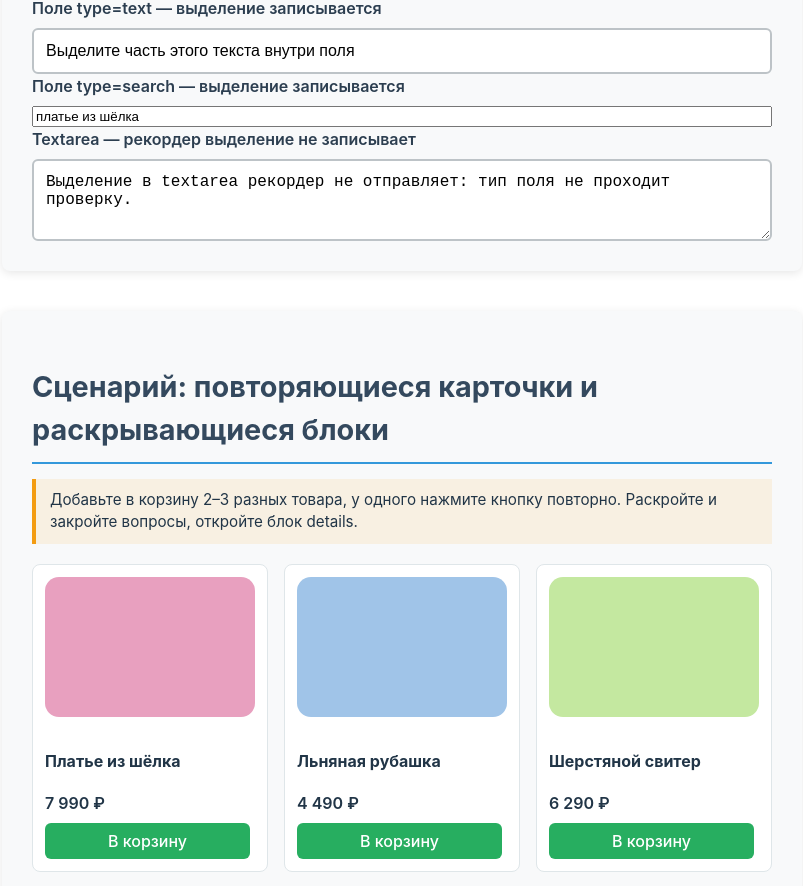
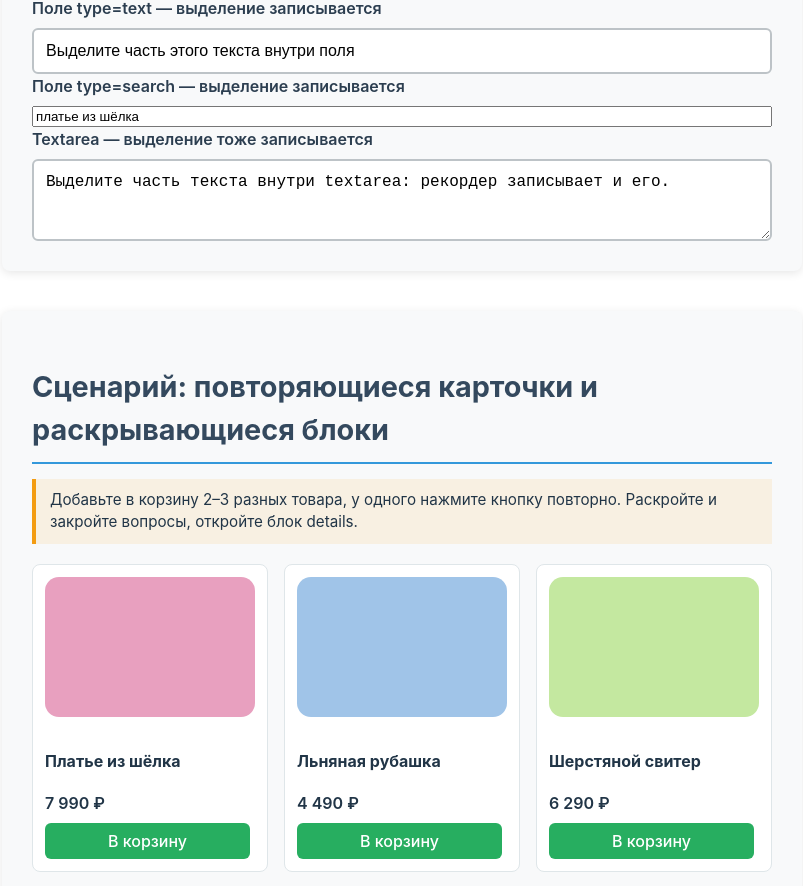
Before and after one commit to cvgalagan/astroship-for-testing, a React (Vite) app: page /webvisor-lab in a window 1280 px wide. Shown: the part 2774-3660 px from the top of the page, without its empty margins (238-1041 px from the left). Built offline with nearby package versions, Linux system fonts and the light colour scheme.

Commit message:
Fixed textarea selection note on WebVisor lab page
Рекордер записывает выделение и в textarea: тип поля проходит его проверку. Подпись и текст поля исправлены.

```diff
--- a/src/components/WebvisorLabPage/scenarios/SelectionScenario.jsx
+++ b/src/components/WebvisorLabPage/scenarios/SelectionScenario.jsx
@@ -27,12 +27,12 @@ function SelectionScenario() {
         <input type="search" id="lab-select-search" name="selectSearch" defaultValue="платье из шёлка" />
       </div>
       <div className="form-group">
-        <label htmlFor="lab-select-textarea">Textarea — рекордер выделение не записывает</label>
+        <label htmlFor="lab-select-textarea">Textarea — выделение тоже записывается</label>
         <textarea
           id="lab-select-textarea"
           name="selectTextarea"
           rows="3"
-          defaultValue="Выделение в textarea рекордер не отправляет: тип поля не проходит проверку."
+          defaultValue="Выделите часть текста внутри textarea: рекордер записывает и его."
         />
       </div>
     </LabSection>
```
